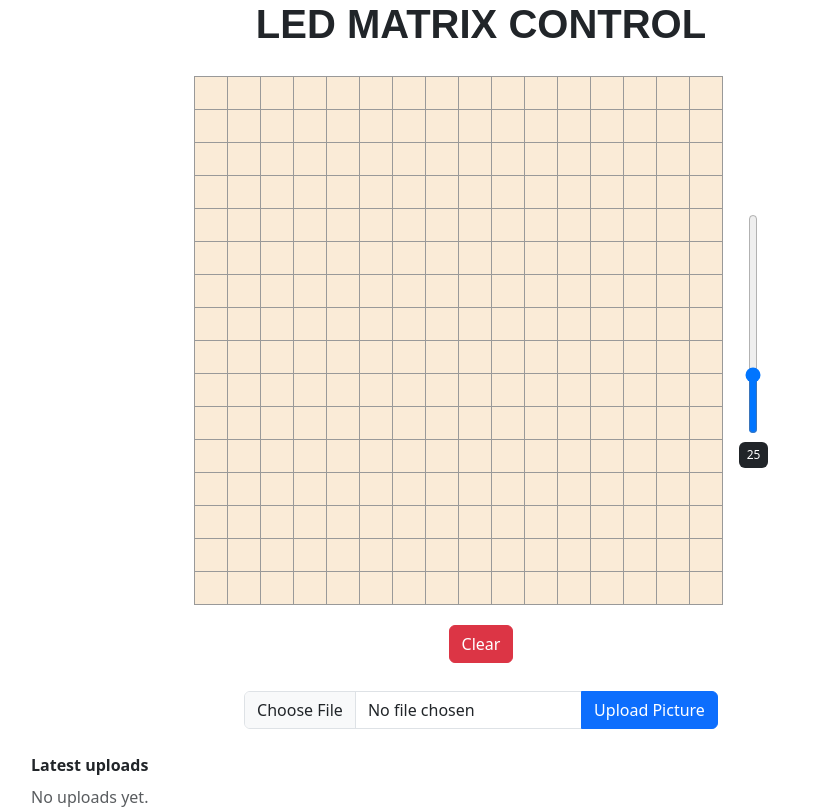
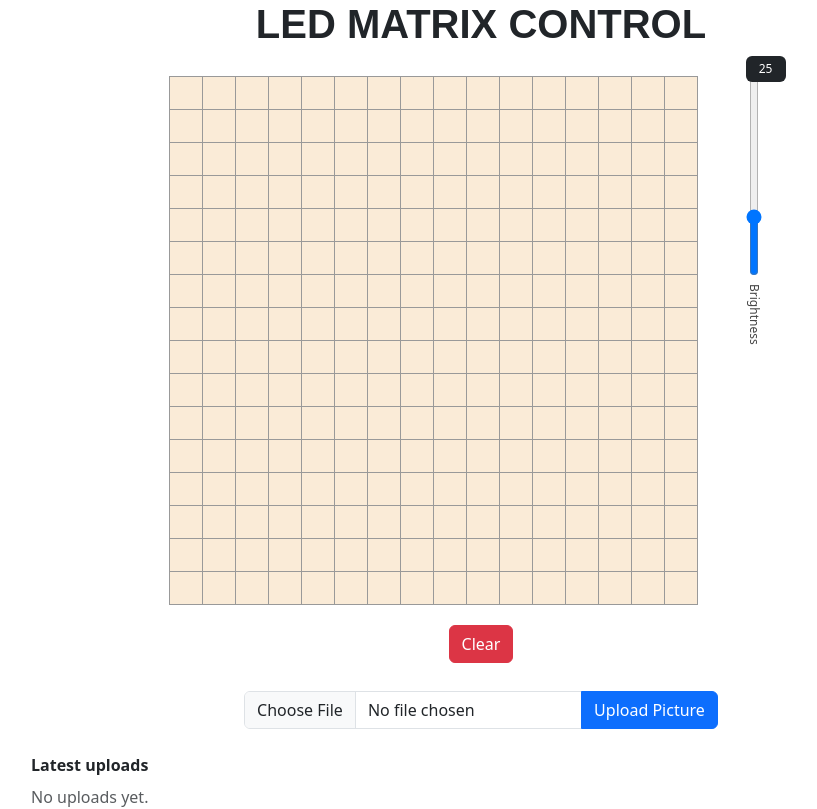
Before and after one commit to 720kbps/LEDMatrix, a Django app: page / in a window 1280 px wide. Shown: the whole page, without its empty margins (159-976 px from the left). Run offline with Django 5.2, Linux system fonts and the light colour scheme.

Commit message:
fixed matrix jitter and added brightness tag

```diff
--- a/static/css/style.css
+++ b/static/css/style.css
@@ -67,15 +67,17 @@
 
 #matrix-controls {
     display: flex;
-    align-items: center;
+    align-items: flex-start;
     gap: 16px;
 }
 
 #brightness-control {
+    position: relative;
     display: flex;
     flex-direction: column;
     align-items: center;
     gap: 8px;
+    width: 80px;
 }
 
 #brightness-slider {
@@ -83,14 +85,27 @@
     -webkit-appearance: slider-vertical;
     width: 18px;
     height: 220px;
+    margin: 0;
 }
 
 #brightness-value {
+    position: absolute;
+    top: 0;
+    left: 32px;
+    width: 40px;
+    text-align: center;
     background: #212529;
     color: #fff;
     font-size: 12px;
-    padding: 4px 8px;
+    padding: 4px 6px;
     border-radius: 6px;
+}
+
+#brightness-label {
+    writing-mode: vertical-rl;
+    text-orientation: mixed;
+    font-size: 12px;
+    color: #444;
 }
 
 #clear-button {
--- a/templates/index.html
+++ b/templates/index.html
@@ -19,6 +19,7 @@
             <div id="brightness-control">
                 <input id="brightness-slider" type="range" min="0" max="100" value="25" step="1" orient="vertical">
                 <div id="brightness-value">25</div>
+                <div id="brightness-label">Brightness</div>
             </div>
         </div>
         <button id="clear-button" class="btn btn-danger" type="button">Clear</button>
```
